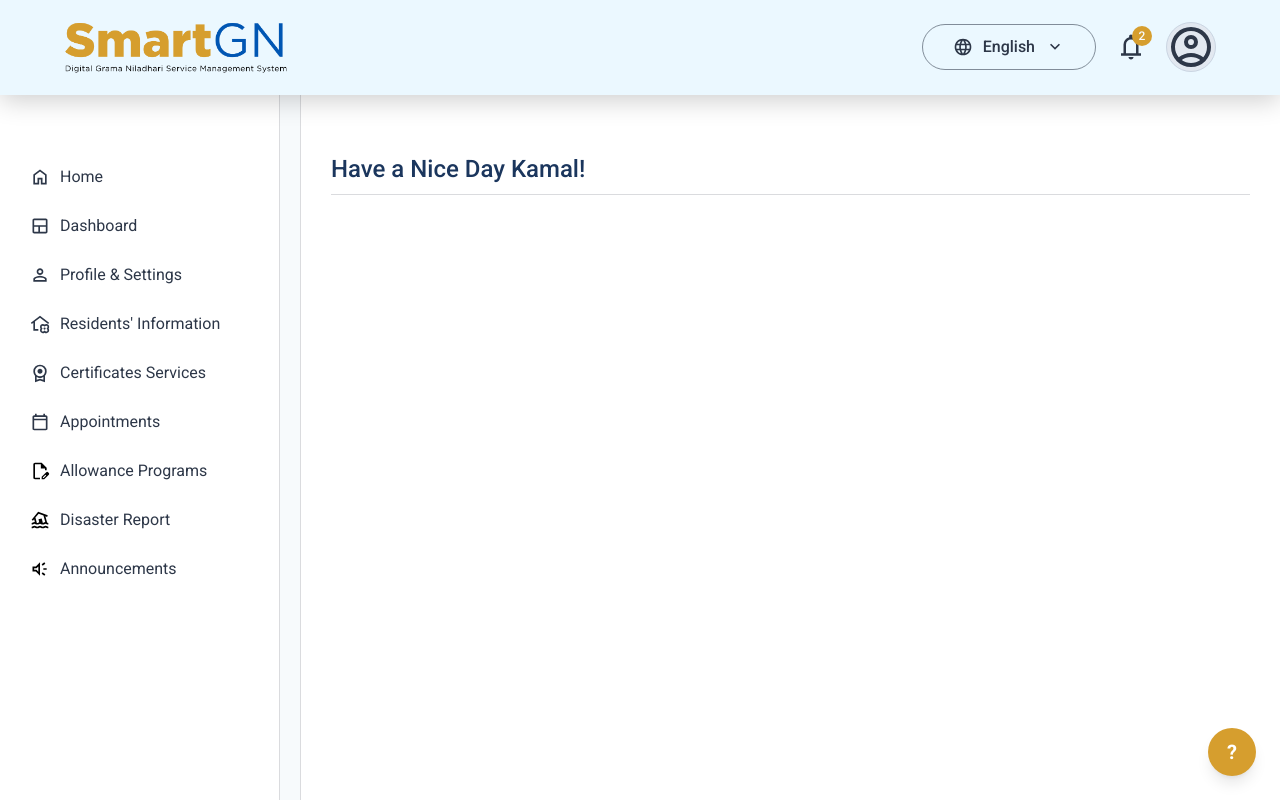
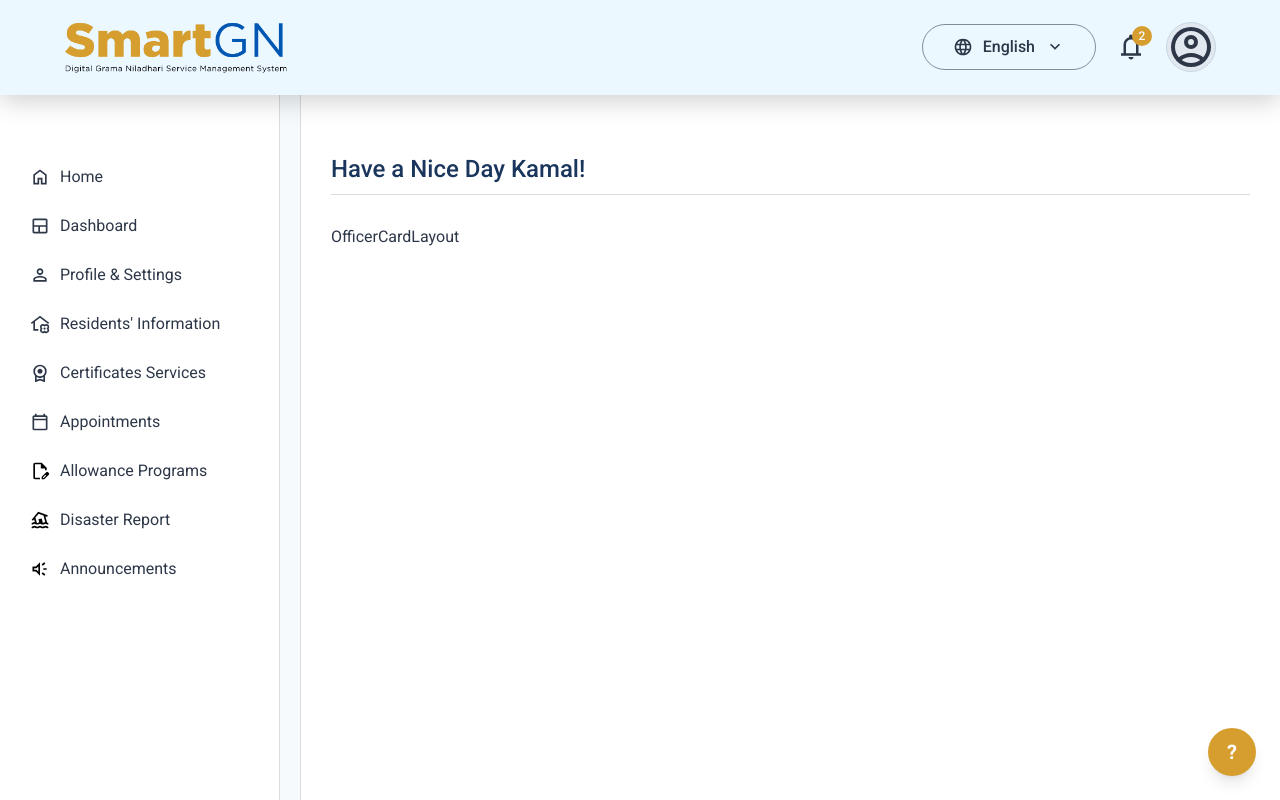
Before and after one commit to Mogith-Code/SmartGN-Digital-GN-Service-Management-System, a React (Vite) app in the folder SmartGN/: page /OfficerDashboard in a window 1280 px wide. Shown: the top 800 px of the page. Built offline with nearby package versions, Linux system fonts and the light colour scheme.

Commit message:
Created officerCardLayout.jsx

```diff
--- /dev/null
+++ b/SmartGN/src/Components/OfficerDashboard.jsx/OfficerCardLayout.jsx
@@ -0,0 +1,7 @@
+import React from "react";
+
+function OfficerCardLayout() {
+  return <div>OfficerCardLayout</div>;
+}
+
+export default OfficerCardLayout;
--- a/SmartGN/src/Components/OfficerDashboard.jsx/OfficerDashboardLayout.jsx
+++ b/SmartGN/src/Components/OfficerDashboard.jsx/OfficerDashboardLayout.jsx
@@ -1,6 +1,7 @@
 import React from "react";
 import { useNavigate } from "react-router-dom";
 import { useLanguage } from "../../utils/translate";
+import OfficerCardLayout from "./OfficerCardLayout";
 
 function OfficerDashboardLayout() {
   const navigate = useNavigate();
@@ -24,6 +25,10 @@ function OfficerDashboardLayout() {
       <div className="flex text-xl sm:text-2xl md:text-3xl lg:text-[24px] font-medium text-[#1B365D] border-b border-[#2D37482D] pb-2 sm:pb-2.5 md:pb-3 lg:pb-[10px] mt-12 sm:mt-14 md:mt-16 lg:mt-[60px] mx-4 sm:mx-6 md:mx-8 lg:mx-[30px]">
         {t.greeting}
       </div>
+
+      <div className="grid grid-cols-1 sm:grid-cols-2 lg:grid-cols-3 gap-4 sm:gap-5 md:gap-6 sm:mx-6 md:mx-8 lg:mx-[30px] mt-4 sm:mt-5 md:mt-6 lg:mt-[30px] justify-center">
+        <OfficerCardLayout />
+      </div>
     </>
   );
 }
```
